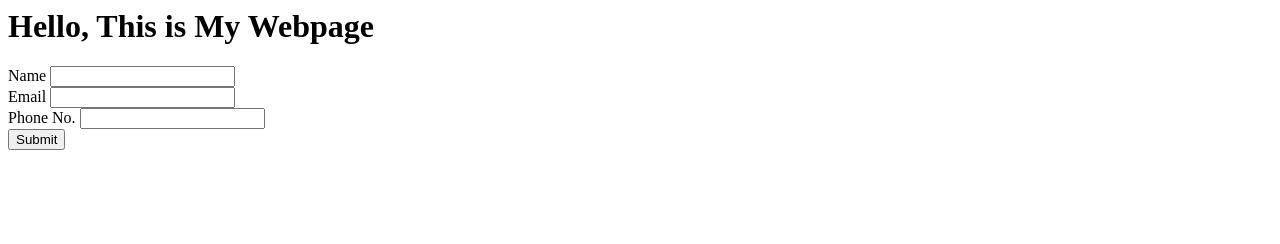
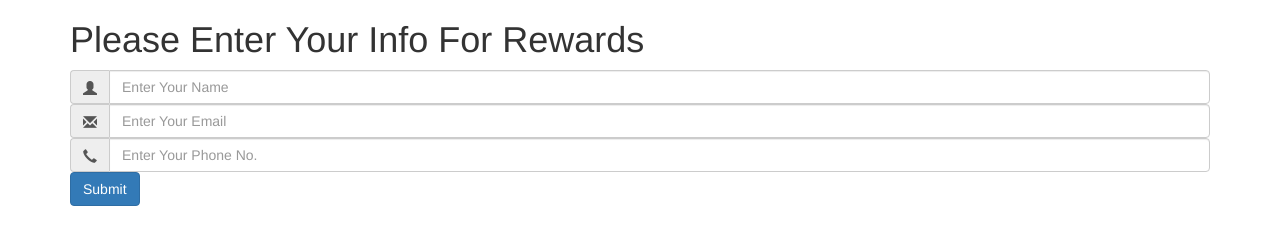
Before and after one commit to Pratikshyathakuri/refactored-dollop, a website: page src/html/index.html in a window 1280 px wide. Drawn offline with nearby package versions, Linux system fonts and the light colour scheme.

Commit message:
added bootstrap

```diff
--- a/src/html/index.html
+++ b/src/html/index.html
@@ -1,12 +1,36 @@
 <html>
-    <h1>Hello, This is My Webpage </h1>
-    <form method="get" action="/submit">
-        <label>Name</label>
-        <input name="name" id="name"> <br>
-        <label>Email</label>
-        <input name="email" id="email"><br>
-        <label>Phone No.</label>
-        <input name="phone" id="age"><br>
-        <input type="submit">
-    </form>
+
+<head>
+    <title>Pratikshya</title>
+    <meta charset="utf-8">
+    <meta name="viewport" content="width=device-width, initial-scale=1">
+    <link rel="stylesheet" href="https://maxcdn.bootstrapcdn.com/bootstrap/3.4.0/css/bootstrap.min.css">
+    <script src="https://ajax.googleapis.com/ajax/libs/jquery/3.4.1/jquery.min.js"></script>
+    <script src="https://maxcdn.bootstrapcdn.com/bootstrap/3.4.0/js/bootstrap.min.js"></script>
+</head>
+
+<body>
+    <div class="container">
+        <h1>Please Enter Your Info For Rewards</h1>
+        <form method="get" action="/submit">
+            <div class="input-group">
+                <span class="input-group-addon"><i class="glyphicon glyphicon-user"></i></span>
+                <input name="name" id="name" class="form-control" placeholder="Enter Your Name">
+            </div>
+
+            <div class="input-group">
+                <span class="input-group-addon"><i class="glyphicon glyphicon-envelope"></i></span>
+                <input name="email" id="email" class="form-control" placeholder="Enter Your Email">
+            </div>
+            <div  class="input-group">
+                <span class="input-group-addon"><i class="glyphicon glyphicon-earphone"></i></span>
+                <input name="phone" id="age" class="form-control" placeholder="Enter Your Phone No.">
+            </div>
+            <div class="form-group">
+                <input class="btn btn-primary" type="submit">
+            </div>
+        </form>
+    </div>
+</body>
+
 </html>
```
Also changed, not shown: README.md.
